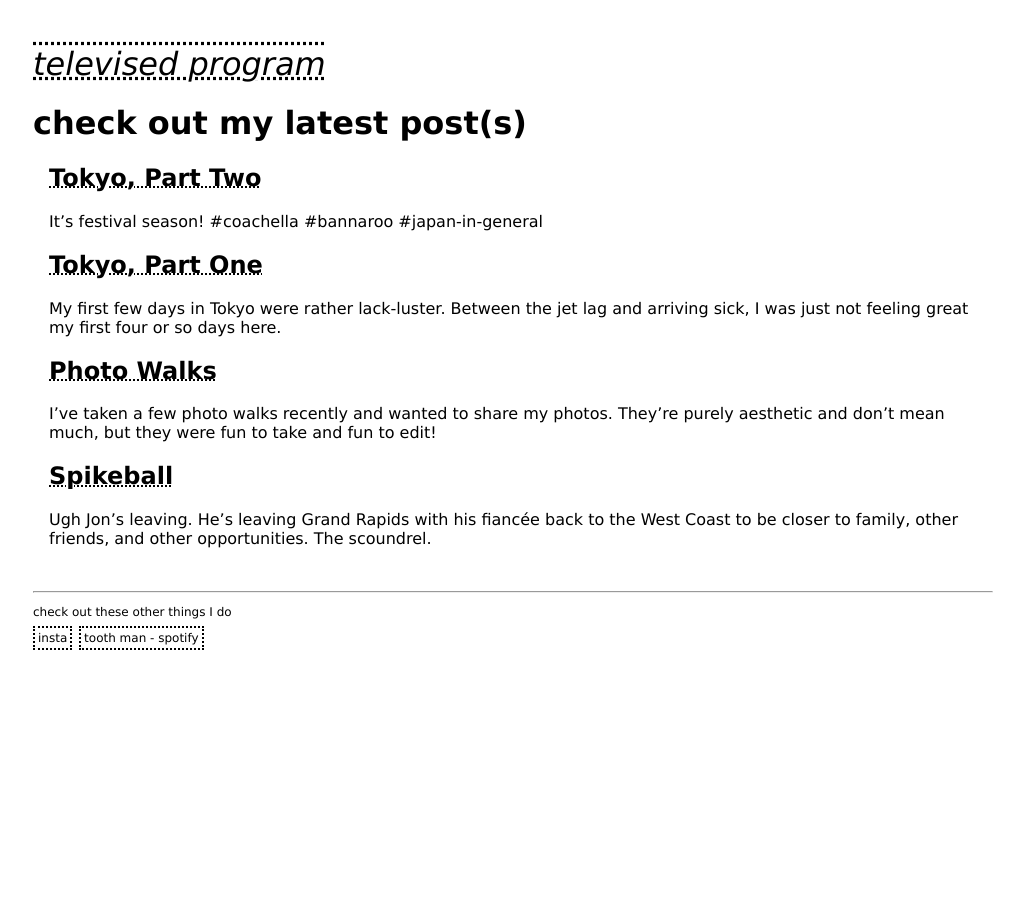
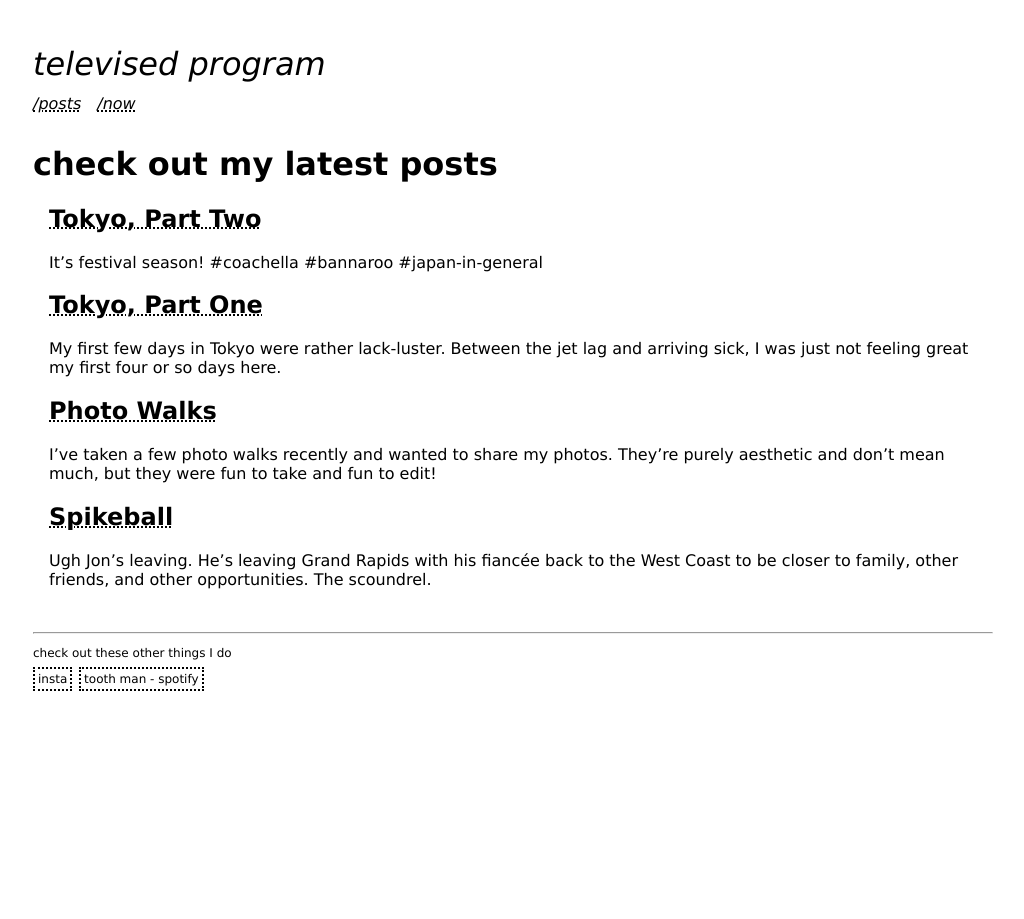
Before and after one commit to televised-program/televised-program.github.io, a Jekyll site: the page built from index.html, in a window 1280 px wide. Shown: the whole page, without its empty margins (127-1151 px from the left). Built offline with Jekyll 4.4.1, drawn with Linux system fonts in a browser that asks for light colours.

Commit message:
Add now page and navigation links to header

```diff
--- a/_includes/navigation.html
+++ b/_includes/navigation.html
@@ -1,3 +1,7 @@
 <nav>
     <a class="nav-home" href="/">televised program</a>
+    <div class="nav-links">
+        <a class="nav-link" href="/">/posts</a>
+        <a class="nav-link" href="/now">/now</a>
+    </div>
 </nav>
--- a/_layouts/post.html
+++ b/_layouts/post.html
@@ -4,5 +4,4 @@ layout: default
 
 <h1>{{ page.title }}</h1>
 <p class="post-date">{{ page.date | date_to_string }}</p>
-<br />
 <div class="post-content">{{ content }}</div>
--- a/_sass/main.scss
+++ b/_sass/main.scss
@@ -42,25 +42,45 @@ h2 {
 
 
 // nav
-nav {
+.nav-home {
   font-size: 2em;
+  display: flex;
 }
 
 .nav-home {
+  width: fit-content;
   color: inherit;
   font-style: italic;
-  text-decoration-line: overline underline;
-  text-decoration-style: dotted;
+  text-decoration-line: none;
 }
 
-.nav-home:hover {
+.nav-home:hover, .nav-link:hover {
   background-color: lightgrey;
 }
+
+
+.nav-links {
+  display: flex;
+  justify-content: flex-start;
+  margin: .7em;
+  margin-left: 0;
+  margin-bottom: 2em;
+}
+.nav-link {
+  margin-right: 1em;
+  color: inherit;
+  font-style: italic;
+  text-decoration-line: underline;
+  text-decoration-style: dotted;
+  text-decoration-thickness: .1em;
+}
+
 
 // post
 .post-date {
   font-size: .75rem;
   font-style: italic;
+  margin-bottom: 3em;
 }
 
 .post-content {
@@ -152,6 +172,7 @@ img {
     font-size: .5em;
   }
 
+
   img {
     width: 100vw;
   }
--- a/index.html
+++ b/index.html
@@ -5,7 +5,7 @@ permalink: /
 ---
 
 
-<h1>check out my latest post(s)</h1>
+<h1>check out my latest posts</h1>
 <ul class="post-list">
     {% for post in site.posts %}
         <li class="post-card">
```
